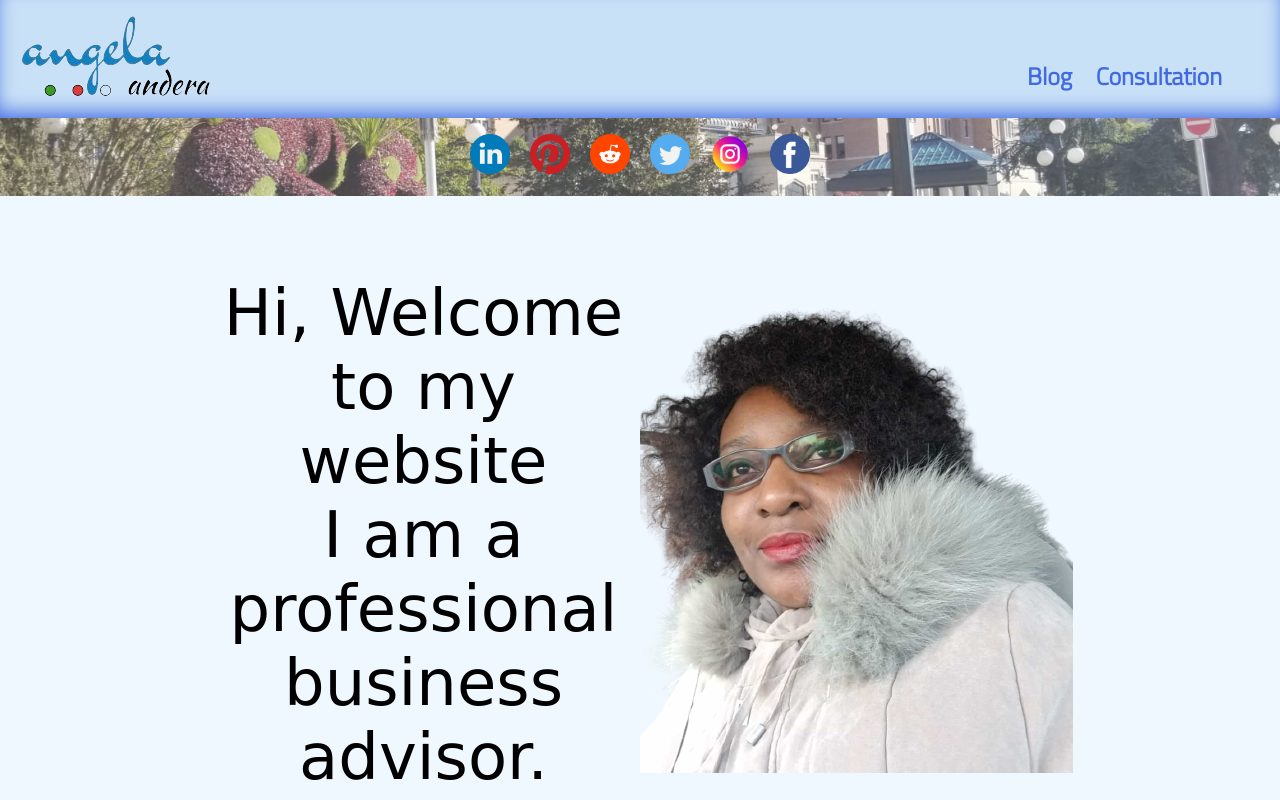
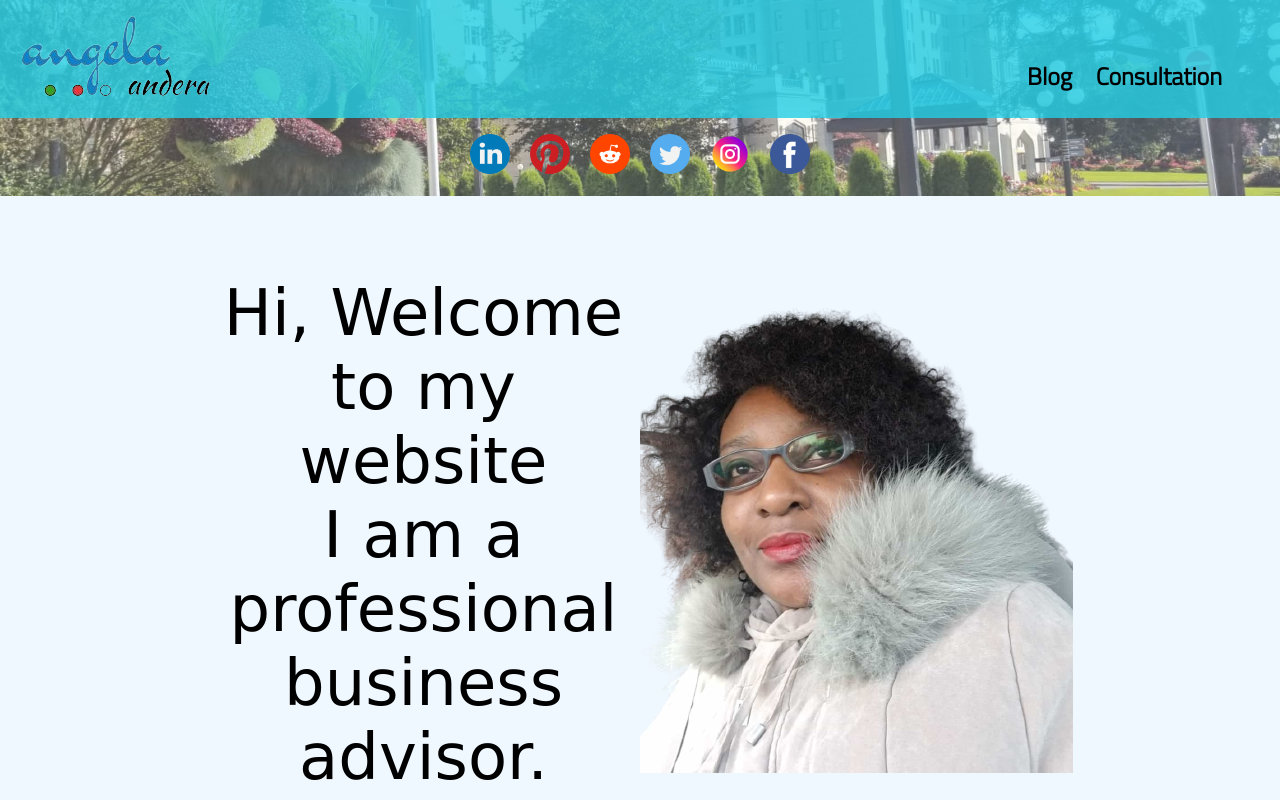
Before and after one commit to AndyDKrack/angela_andera, a plain HTML site: page index.html in a window 1280 px wide. Shown: the top 800 px of the page. Drawn offline with Linux system fonts and the light colour scheme; a web font is replaced by a local one.

Commit message:
Edit index.html style.css

```diff
--- a/index.html
+++ b/index.html
@@ -16,6 +16,7 @@
 <!--------------------------------------------------------------------------->
     <body>
     <!--------------------------------------------------------------------------->
+        <div class="social-bar-image">
             <header class="head">
                 <div class="header-logo"><img class="logo" src="images/aaalogo.png"></div>
                 <div class="topnavi">
@@ -27,7 +28,7 @@
             </header>
 
             <!--------------------------------------------------------------------------->
-        <div class="social-bar-image">
+
                 <div class="social-bar">
                     <ul class="social-links">
                         <a href=""><img class="social" src="images/linkedin.png"></a>
--- a/style.css
+++ b/style.css
@@ -22,8 +22,9 @@
             align-items: flex-end;
             justify-content: space-between;
             padding: 8px 48px 8px 16px;
-            background-color: rgb(201, 225, 247);
-            box-shadow: inset 0 -10px 20px -5px royalblue;
+            /*background-color: rgb(201, 225, 247);
+            box-shadow: inset 0 -10px 20px -5px royalblue;*/
+            background-color: rgba(48, 210, 231, 0.856);
         }
 
                 .topnavi {
@@ -32,10 +33,10 @@
                 }
                         .navi {
                             text-decoration: none;
-                            color: royalblue;
+                            color: black;
                             font-size: x-large;
                             padding: 0px 10px ;
-                            font-weight: bold;
+                            font-weight: bolder;
                         }
 
                                 .logo {
```
Lines whose indentation alone changed are shown as unchanged.
